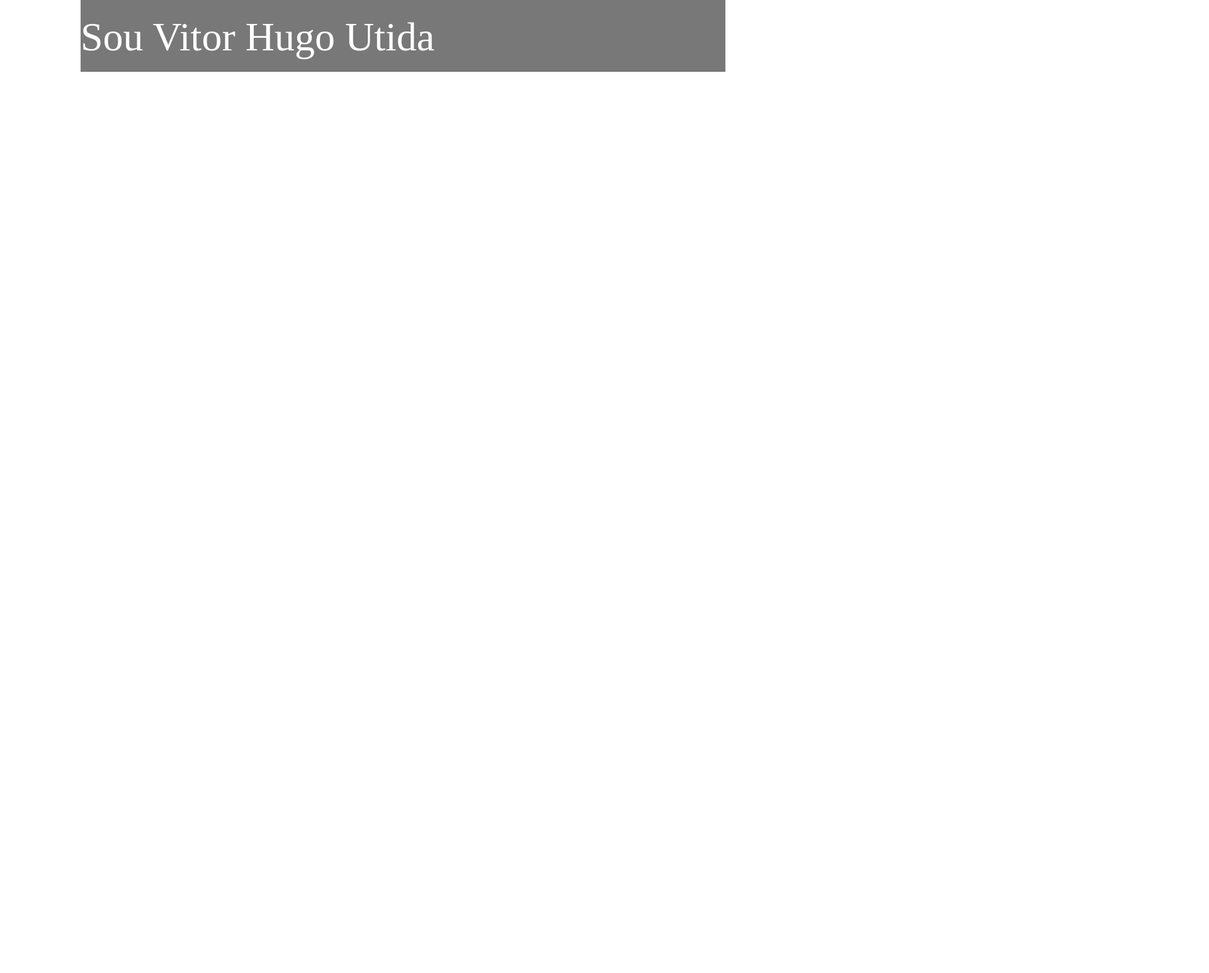
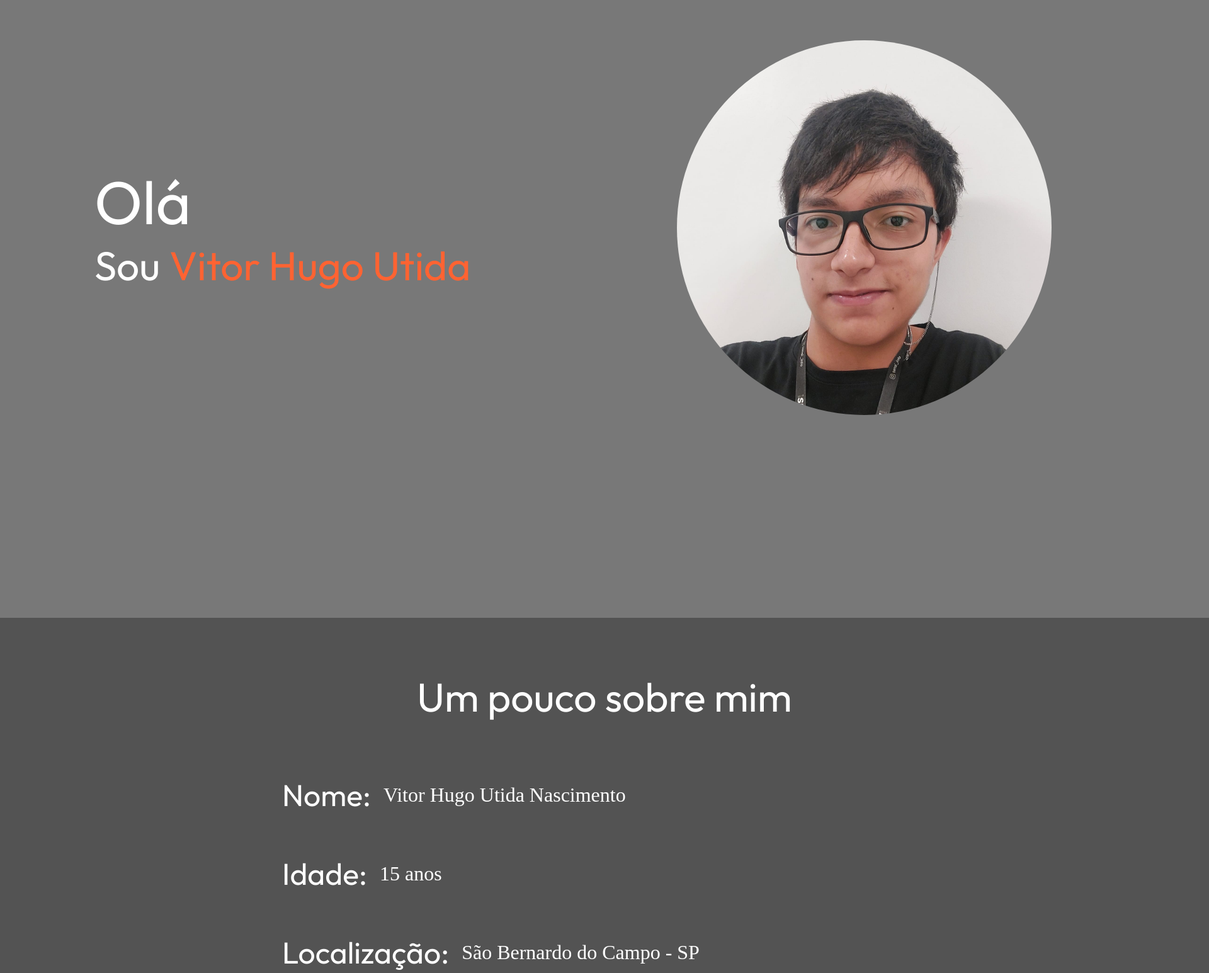
Before and after one commit to vitorhugoutida/Portf-lio-Vitor, a plain HTML site: page index.html in a window 1280 px wide. Shown: the part 99-1644 px from the top of the page at 63% size, 1920 px wide, since content can reach past the window. Before the commit the page ends 800 px from the top, so only its background shows below. Drawn offline with Linux system fonts and the light colour scheme; a web font is replaced by a local one.

Commit message:
feat: Finalizei o primeiro section ola

```diff
--- a/index.html
+++ b/index.html
@@ -1,22 +1,83 @@
 <!DOCTYPE html>
-<html lang="en">
+<html lang="pt-br">
 <head>
     <meta charset="UTF-8">
     <meta name="viewport" content="width=device-width, initial-scale=1.0">
     <title>Portfólio do Vitor Hugo Utida</title>
-
     <link rel="stylesheet" href="style.css">
-
 </head>
 <body>
-    <div class="container-grid">
-    <section id="Inicio">
-        <div class="background-inicio">
-        <div class="ola-sou-vitorhugo">
-            <h2>Olá</h2>
-            <p>Sou Vitor Hugo Utida</p>
+    <section id="inicio-ola">
+        <div class="container-grid-center">
+        <div class="texto-e-foto-ola">
+            <div class="texto-e-foto-ola-segundo">
+            <div class="texto-ola">
+                <div class="texto-ola-segundo">
+                    <h1>Olá</h1>
+                    </div>
+                    <div class="texto-sou-vitor">
+                    <h1>Sou</h1>
+                    <h2>Vitor Hugo Utida</h2>
+                </div>
+                </div>
         </div>
-        <img src="" alt="">
+        <img src="img/foto-professional-vitor-senai.jpg" alt="">
+    </div>
+    </div>
+    </section>
+
+    <!-- <section id="inicio">
+        <div class="container-grid">
+        <div class="primeiro-section-ola">
+            <img src="img/foto-professional-vitor-senai.jpg" alt="foto do vitor">
+        <div class="texto-ola-sou-vitor">
+        <div class="texto-ola">
+            <h1>Olá</h1>
+            </div>
+            <div class="sou-vitor">
+            <h2>Sou</h2>
+            <h3>Vitor Hugo Utida</h3>
+        </div>
+        </div>
+
+    </div>
+    </section> -->
+
+    <section id="sobre-mim">
+        <div class="container-grid">
+        <div class="segundo-section-sobre-mim">
+            <h1>Um pouco sobre mim</h1>
+            <div class="dois-grupos-texto">
+                <div class="nome">
+                    <h1>Nome:</h1>
+                    <h2>Vitor Hugo Utida Nascimento</h2>
+                </div>
+                <div class="idade">
+                    <h1>Idade:</h1>
+                    <h2>15 anos</h2>
+                </div>
+                <div class="local">
+                    <h1>Localização:</h1>
+                    <h2>São Bernardo do Campo - SP</h2>
+                </div>
+                <div class="email">
+                    <h1>Email:</h1>
+                    <h2>vitorhugoutida@gmail.com</h2>
+                </div>
+                <div class="tempo-exp">
+                    <h1>Tempo de experiência:</h1>
+                    <h2>--------------</h2>
+                </div>
+            </div>
+
+
+
+        </div>
+
+        <div class="linha-laranja">
+
+        </div>
+
     </div>
     </section>
 
--- a/style.css
+++ b/style.css
@@ -18,25 +18,240 @@ html {
     scroll-behavior: smooth;
 }
 
+body {
+    background-color: #787878;
+}
+
 .container-grid{
     width: 80vw;
-    max-width: 1400px;
+    max-width: 1620px;
     margin: 0 auto;
 }
 
-.background-inicio {
-    background-color: #787878;
-    z-index: 1;
+.container-grid-center {
+    width: 80vw;
+    max-width: 1620px;
+    margin: 0 auto;
+    display: flex;
+    justify-content: center;
 }
 
-.ola-sou-vitorhugo h2 {
+#inicio-ola {
+    width: 1920px;
+    height: 1080px;
+}
+
+.texto-e-foto-ola {
+    height: 1080px;
+    display: unset;
+    display: flex;
+    align-items: center;
+    justify-content: space-between;
+    top: -80px;
+    position: absolute;
+    max-width: 1620px;
+    width: 1920px;
+}
+
+.texto-ola-segundo h1 {
+    font-size: 96px;
+    color: #ffff;
+    font-family: "Outfit";
+    font-weight: normal;
+}
+
+.texto-sou-vitor {
+    display: flex;
+    justify-content: baseline;
+}
+
+.texto-sou-vitor h1 {
+    font-size: 64px;
+    color: #ffff;
+    font-family: "Outfit";
+    font-weight: normal;
+    margin-right: 15px;
+}
+
+.texto-sou-vitor h2 {
+    font-size: 64px;
+    color: #FF6332;
+    font-family: "Outfit";
+    font-weight: normal;
+}
+
+
+#inicio-ola img {
+    width: 595px;
+    height: 595px;
+    border-radius: 360px;
+
+    display: flex;
+    justify-content: end;
+    margin-right: 100px;
+}
+
+
+
+
+/* .primeiro-section-ola {
+    padding-top: 320px;
+}
+
+.ola-sou-vitorhugo {
+    display: unset;
+}
+
+.texto-ola h1 {
     font-size: 96px;
     font-family: "Outfit";
     color: #FFFFFF;
+    font-weight: normal;
 }
 
-.ola-sou-vitorhugo p {
+.sou-vitor {
+    display: flex;
+    justify-content: baseline;
+}
+
+.sou-vitor h2 {
     font-size: 64px;
+    font-family: "Outfit";
+    color: #FFFFFF;
+    margin-right: 15px;
+    font-weight: normal;
+}
+
+.sou-vitor h3 {
+    font-size: 64px;
+    font-family: "Outfit";
+    color: #FF6332;
+    font-weight: normal;
+}
+
+.primeiro-section-ola {
+    display: flex;
+    justify-content: flex-end;
+}
+
+
+.primeiro-section-ola img {
+    width: 595px;
+    height: 595px;
+    border-radius: 360px;
+    /* position: absolute; */
+
+
+#sobre-mim {
+    width: 1920px;
+    height: 1080px;
+    background-color: #535353;
+    z-index: 1;
+    display: unset;
+    display: flex;
+    justify-content: center;
+    padding-top: 85px;
+}
+
+.segundo-section-sobre-mim h1 {
+    font-size: 64px;
+    font-family: "Outfit";
+    font-weight: normal;
+    color: #FFFFFF;
+    display: flex;
+    justify-content: center;
+
+}
+
+.dois-grupos-texto {
+    margin-top: 85px;
+}
+
+.nome, .idade, .local, .email, .tempo-exp {
+    display: flex;
+    justify-content: baseline;
+    align-items: center;
+    margin-bottom: 65px;
+}
+
+.nome h1, .idade h1, .local h1, .email h1, .tempo-exp h1 {
+    font-size: 48px;
+}
+
+.nome h2, .idade h2, .local h2, .email h2, .tempo-exp h2 {
+    font-size: 32px;
     font-family: "Montserrat";
+    font-weight: normal;
+    color: #FFFFFF;
+    margin-left: 20px;
+}
+
+.linha-laranja {
+    width: 8px;
+    height: 612px;
+    color: #FF6332;
+    display: flex;
+    justify-content: center;
+    justify-content: baseline;
+}
+
+/* .idade {
+    display: flex;
+    justify-content: baseline;
+    align-items: center;
+}
+
+.idade h1 {
+    font-size: 48px;
+}
+
+.idade h2 {
+    font-size: 32px;
+    font-family: "Montserrat";
+    font-weight: normal;
     color: #FFFFFF;
 }
+
+.local {
+    display: flex;
+    justify-content: baseline;
+    align-items: center;
+}
+
+.local h1 {
+    font-size: 48px;
+}
+
+.local h2 {
+    font-size: 32px;
+    font-family: "Montserrat";
+    font-weight: normal;
+    color: #FFFFFF;
+}
+
+.email {
+    display: flex;
+    justify-content: baseline;
+    align-items: center;
+}
+
+.email h1 {
+    font-size: 48px;
+}
+
+.email h2 {
+    font-size: 32px;
+    font-family: "Montserrat";
+    font-weight: normal;
+    color: #FFFFFF;
+}
+
+.tempo-exp {
+    display: flex;
+    justify-content: baseline;
+    align-items: center;
+}
+
+.tempo-exp h1 {
+    font-size: 48px;
+} */
```
Also changed, not shown: img/foto-professional-vitor-senai.jpg (added).
